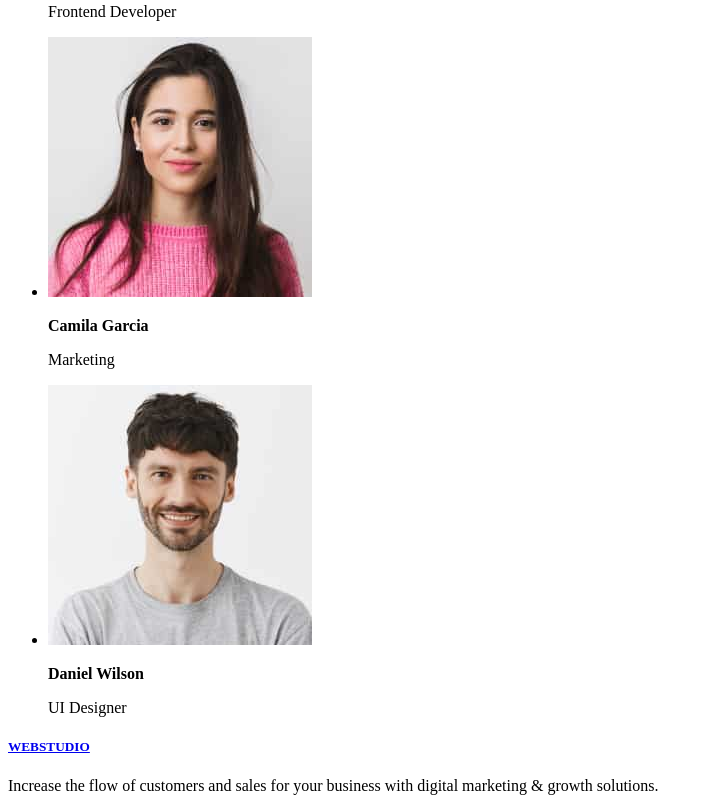
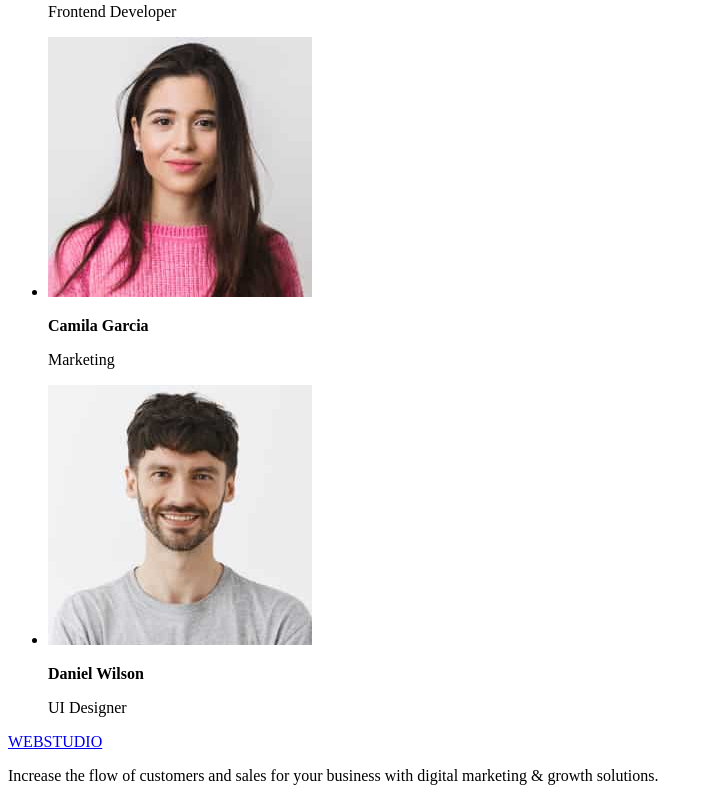
Before and after one commit to Jorgieflores/goit-markup-hw-01, a plain HTML site: page index.html in a window 1280 px wide. Shown: the part 2244-3055 px from the top of the page, without its empty margins (0-713 px from the left). Drawn offline with Linux system fonts and the light colour scheme.

Commit message:
Goit-HomeWork#01

```diff
--- a/index.html
+++ b/index.html
@@ -64,7 +64,7 @@
      </main>
 
      <footer>
-        <a href="webstudio"><h5>WEBSTUDIO</h5></a>
+        <a href="webstudio"><p>WEBSTUDIO</p></a>
         <p>Increase the flow of customers and sales for your business with digital marketing & growth solutions.</p>
     </footer>
 
```
